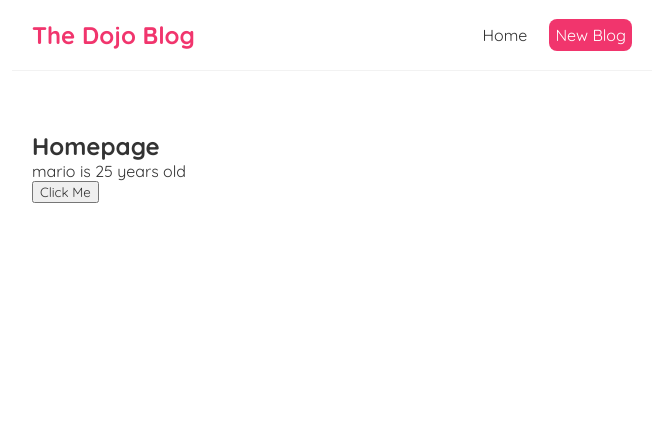
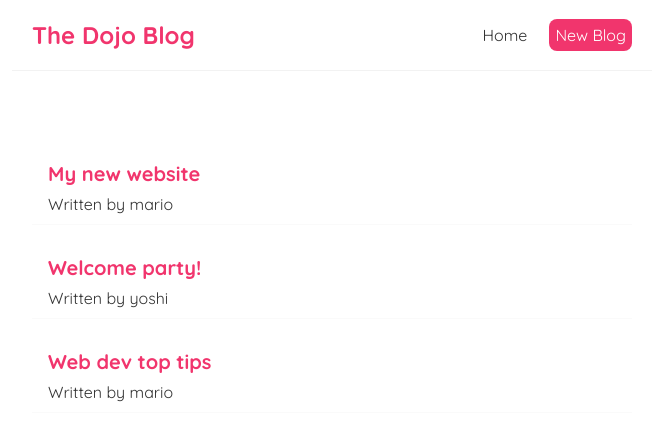
Before and after one commit to IsauroRuvalcaba/react-tut-dogo-blog, a React (Create React App) app: page / in a window 1280 px wide. Shown: the top 440 px of the page, without its empty margins (308-971 px from the left). Built offline with nearby package versions, Linux system fonts and the light colour scheme.

Commit message:
output list of data to component using map method

```diff
--- a/src/Home.js
+++ b/src/Home.js
@@ -1,22 +1,25 @@
 import { useState } from "react";
 
 const Home = () => {
-  // let name = "mario";
-  const [name, setName] = useState("mario");
-  const [age, setAge] = useState(25);
-
-  const handleClick = () => {
-    setName("luigi");
-    setAge(30);
-  };
+  const [blogs, setBlogs] = useState([
+    { title: "My new website", body: "lorem ipsum...", author: "mario", id: 1 },
+    { title: "Welcome party!", body: "lorem ipsum...", author: "yoshi", id: 2 },
+    {
+      title: "Web dev top tips",
+      body: "lorem ipsum...",
+      author: "mario",
+      id: 3,
+    },
+  ]);
 
   return (
     <div className="home">
-      <h2>Homepage</h2>
-      <p>
-        {name} is {age} years old
-      </p>
-      <button onClick={handleClick}>Click Me</button>
+      {blogs.map((blog) => (
+        <div className="blog-preview" key={blog.id}>
+          <h2>{blog.title}</h2>
+          <p>Written by {blog.author}</p>
+        </div>
+      ))}
     </div>
   );
 };
--- a/src/index.css
+++ b/src/index.css
@@ -33,3 +33,20 @@
   margin: 40px auto;
   padding: 20px;
 }
+
+/* blog previews / list */
+.blog-preview {
+  padding: 10px 16px;
+  margin: 20px 0;
+  border-bottom: 1px solid #fafafa;
+}
+
+.blog-preview:hover {
+  box-shadow: 1px 3px 5px rgba(0, 0, 0, 0.1);
+}
+
+.blog-preview h2 {
+  font-size: 20px;
+  color: #f1356d;
+  margin-bottom: 8px;
+}
```
Also changed, not shown: 1 other file (tests, documents, lock files or other folders).
